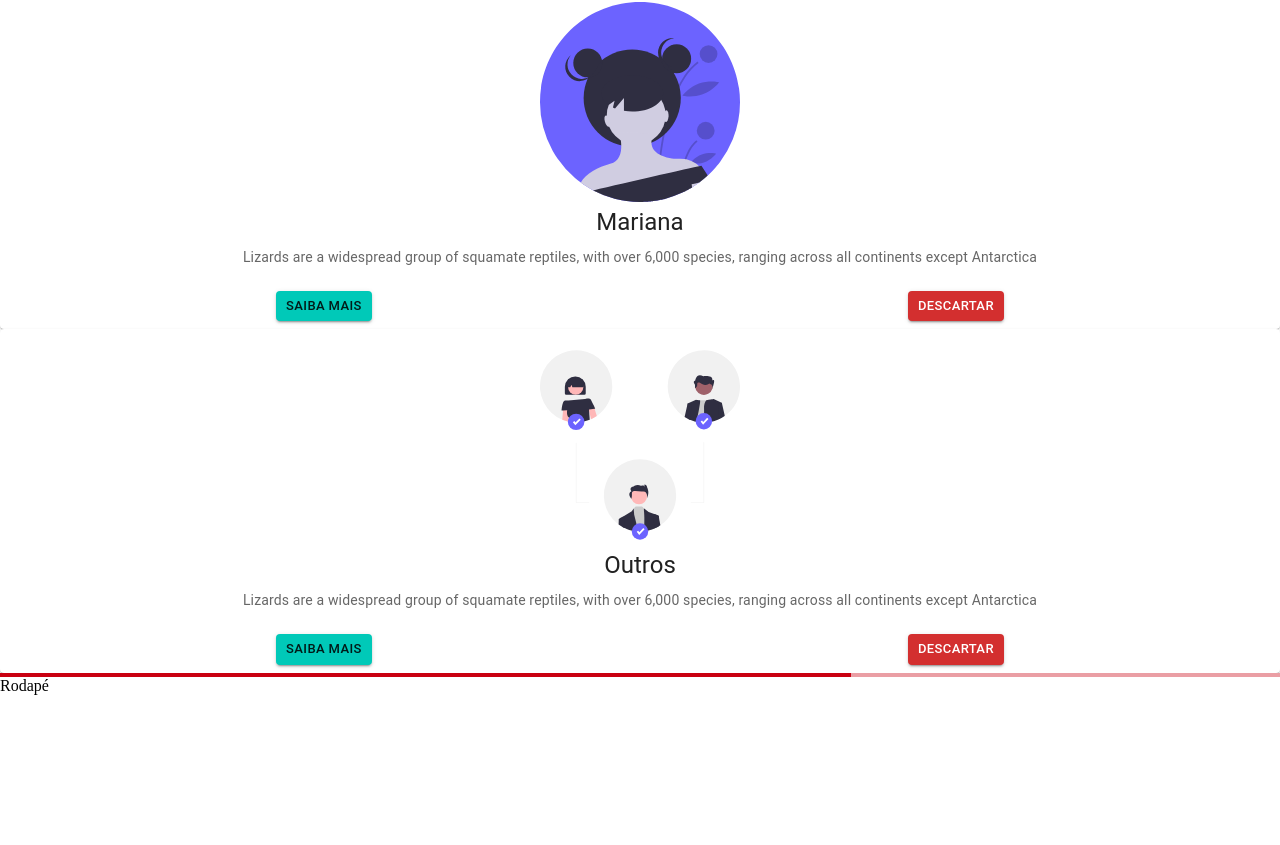
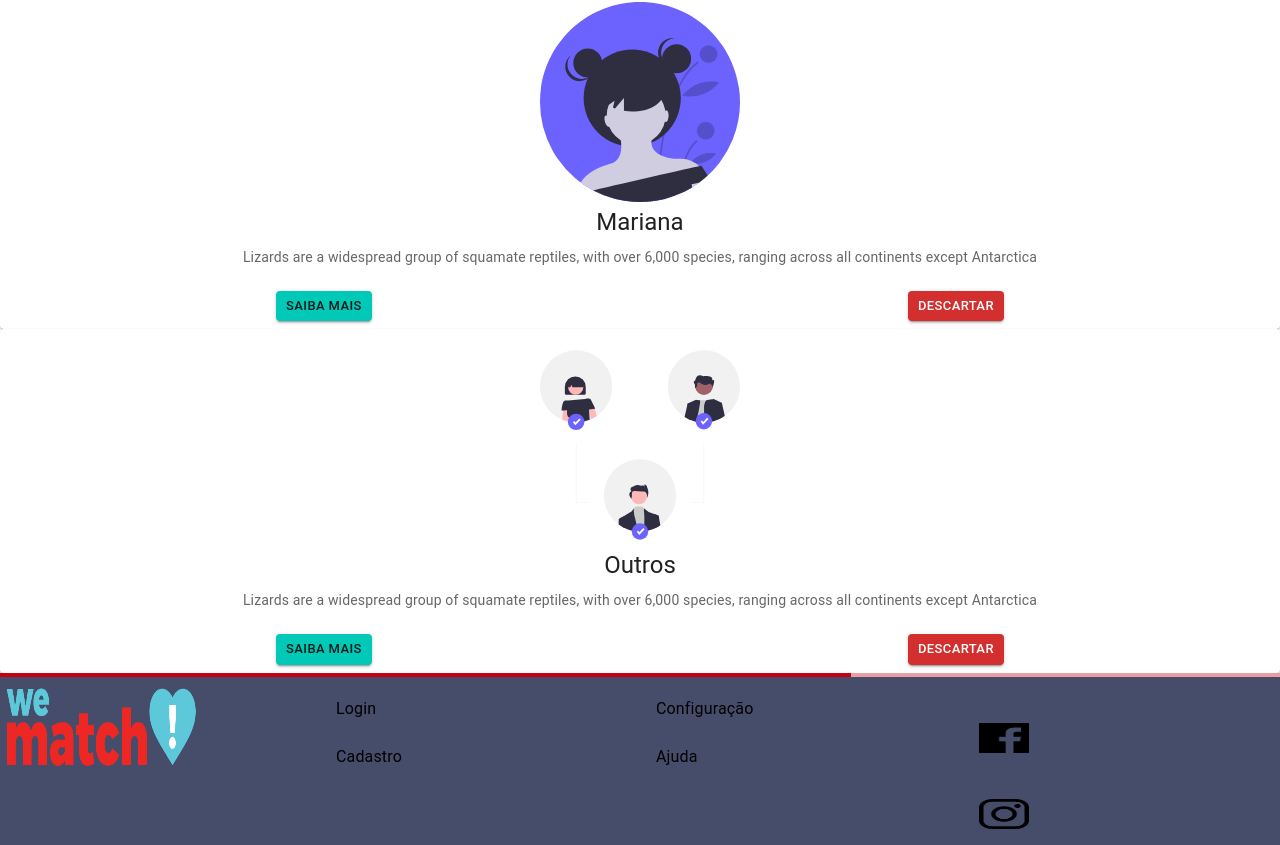
Before and after one commit to iwtrainingbr/app-front-11, a React (Create React App) app: page /listar in a window 1280 px wide. Shown: the part 421-1266 px from the top of the page. Before the commit the page ends 1116 px from the top, so only its background shows below. Built offline with nearby package versions, Linux system fonts and the light colour scheme; what react-swipeable-views-utils would draw is missing.

Commit message:
fiz o esboço do rodape

```diff
--- a/src/pages/Footer/index.js
+++ b/src/pages/Footer/index.js
@@ -1,6 +1,93 @@
+import * as React from 'react';
+import Box from '@mui/material/Box';
+import List from '@mui/material/List';
+import ListItem from '@mui/material/ListItem';
+import ListItemButton from '@mui/material/ListItemButton';
+import ListItemIcon from '@mui/material/ListItemIcon';
+import ListItemText from '@mui/material/ListItemText';
+import Divider from '@mui/material/Divider';
+import Grid from '@mui/material/Grid';
+import Card from '@mui/material/Card';
+import { styled } from '@mui/material/styles';
+import match from '../Login/image/match.png';
+import facebook from '../Login/image/facebook.png';
+import instagram from '../Login/image/instagram.png';
+
+const Img = styled('img')({
+  margin: 'auto',
+  paddingTop: 30,
+  display: 'block',
+  width: 50,
+  height: 30,
+
+});
+
 function Footer () {
 
-    return <footer>Rodapé</footer>
+    return <footer>
+            <Box sx={{backgroundColor: '#454d6b'}}>
+            <Grid container>
+                  <Grid item xs={3} alignItems="center">
+                  <img src={match} width="200" height="100"/>
+                  </Grid>
+
+                  <Grid item xs={3}>
+                  <List>
+                    <ListItem disablePadding>
+                      <ListItemButton>
+                        <ListItemText primary="Login"/>
+                      </ListItemButton>
+                    </ListItem>
+
+                    <ListItem disablePadding>
+                      <ListItemButton>
+                        <ListItemText primary="Cadastro"/>
+                      </ListItemButton>
+                    </ListItem>
+                  </List>
+                  </Grid>
+
+
+                  <Grid item xs={3}>
+                      <List>
+                        <ListItem disablePadding>
+                          <ListItemButton>
+                            <ListItemText primary="Configuração"/>
+                          </ListItemButton>
+                        </ListItem>
+
+                        <ListItem disablePadding>
+                          <ListItemButton>
+                            <ListItemText primary="Ajuda"/>
+                          </ListItemButton>
+                        </ListItem>
+                      </List>
+                  </Grid>
+
+                  <Grid item sx={3}>
+                      <List>
+                        <ListItem disablePadding>
+                          <ListItemButton>
+                            <ListItemIcon>
+                            <Img src={facebook}/>
+                            </ListItemIcon>
+                          </ListItemButton>
+                        </ListItem>
+
+                        <ListItem disablePadding>
+                          <ListItemButton>
+                            <ListItemIcon>
+                            <Img src={instagram}/>
+                            </ListItemIcon>
+                          </ListItemButton>
+                        </ListItem>
+                      </List>
+                  </Grid>
+              </Grid>
+                  </Box>
+
+
+    </footer>
 }
 
 export default Footer
--- a/src/pages/Listar/index.js
+++ b/src/pages/Listar/index.js
@@ -8,7 +8,7 @@ import Typography from '@mui/material/Typography';
 import match from '../Login/image/match.png';
 import male from './limage/male.svg';
 import female from './limage/female.svg';
-import outros from './limage/outros.svg'
+import outros from './limage/outros.svg';
 
 export default function Listar() {
   return (
```
Also changed, not shown: src/pages/Login/image/facebook.png (added), src/pages/Login/image/instagram.png (added).
